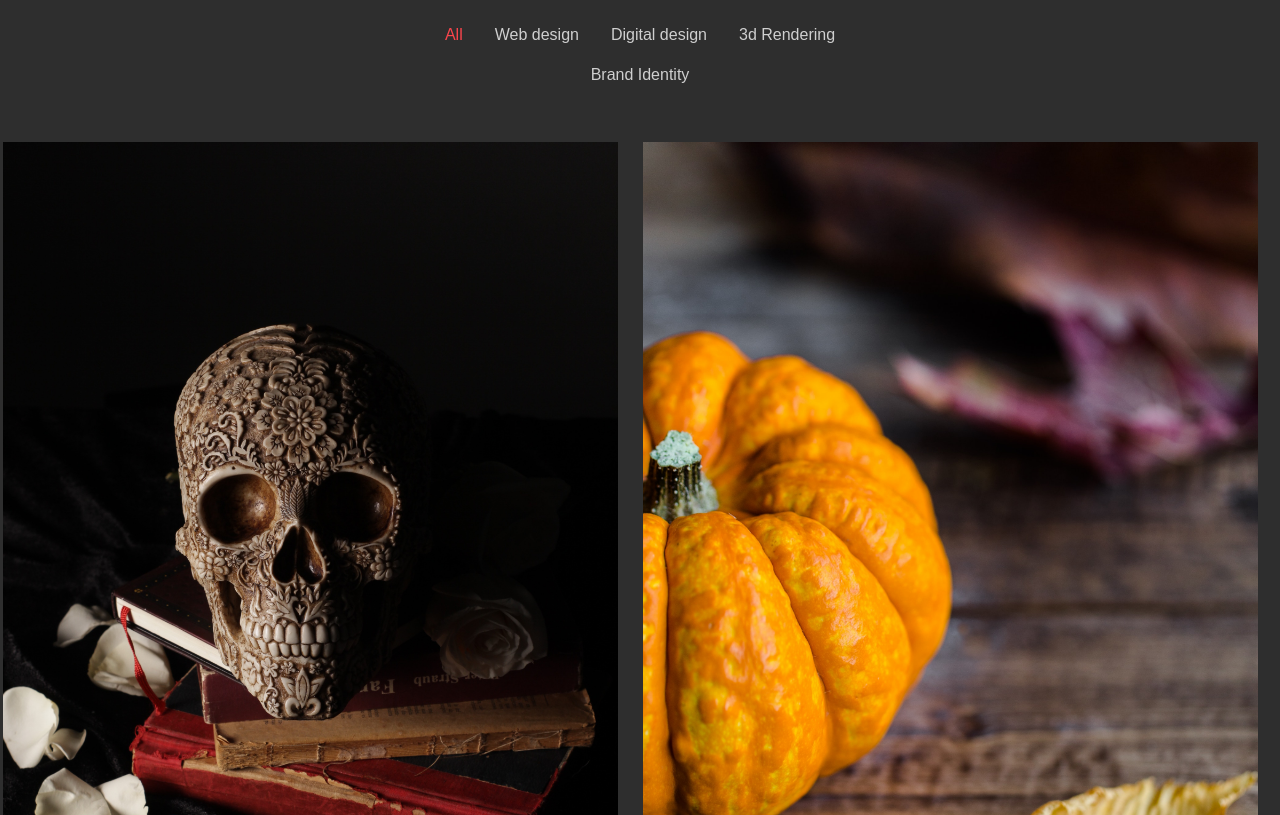
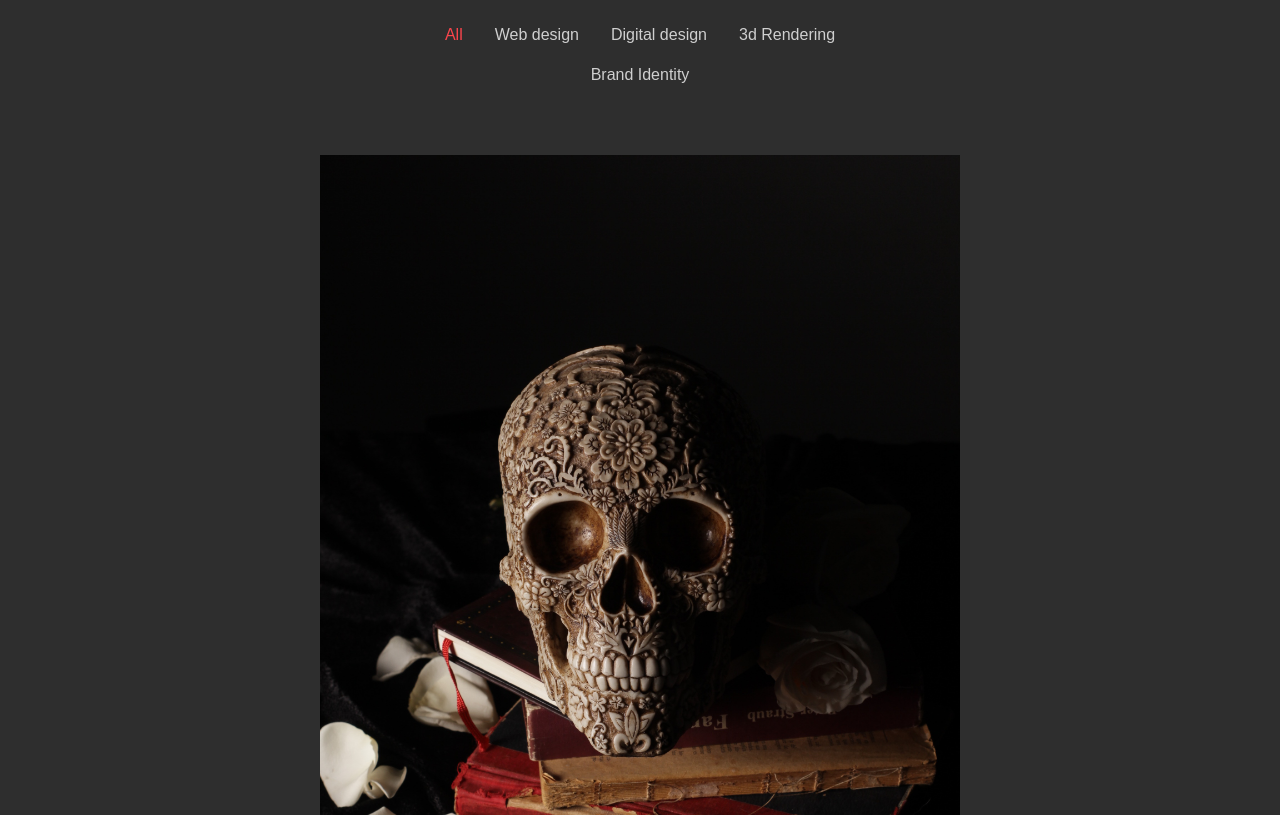
Before and after one commit to MarcusDLG/spooky-portobello, a website: page public/index.html in a window 1280 px wide. Shown: the part 365-1180 px from the top of the page. Drawn offline with Linux system fonts and the light colour scheme.

```diff
--- a/public/screen.css
+++ b/public/screen.css
@@ -97,18 +97,17 @@
   body {
     margin: 0;
   }
-  main {
+  .center main {
     display: grid;
     grid-template-columns: 50% 50%;
   }
-  .centerHeader {}
-  .pictureCard {
-    justify-content: space-between;
-    margin: 0;
-    padding: 0;
+  .left {
+    padding-right: 2rem;
+  }
+  .right {
+    padding-left: 2rem;
   }
   .pictureCard img {
-    width: 48vw;
-    padding: .2rem;
+    width: 50vw;
   }
 }
```
